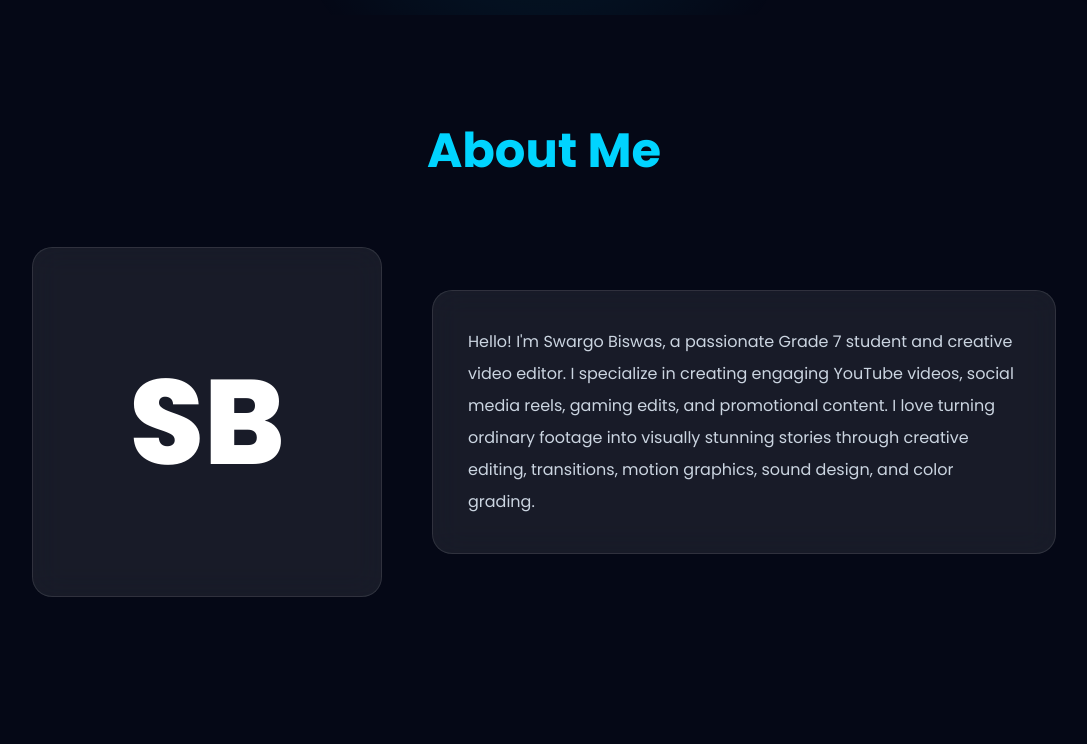
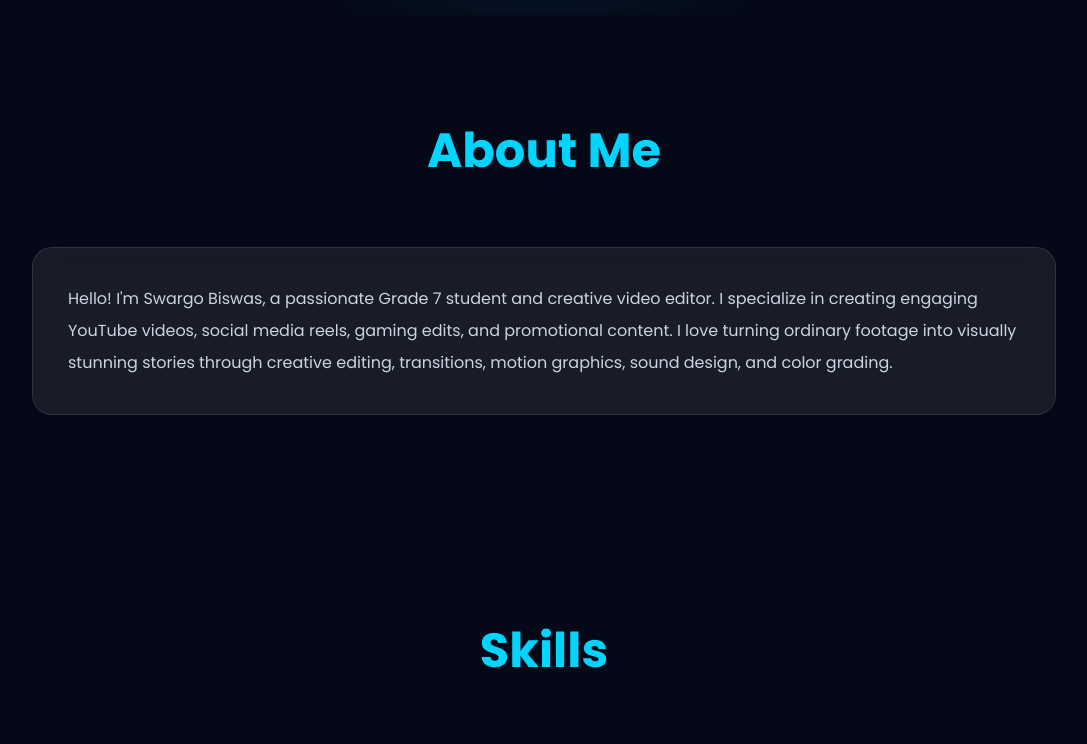
Before and after one commit to Sujit02022013/Swargo, a plain HTML site: page index.html in a window 1280 px wide. Shown: the part 785-1529 px from the top of the page, without its empty margins (96-1183 px from the left). Drawn offline with Linux system fonts and the light colour scheme.

Commit message:
Update index.html

```diff
--- a/index.html
+++ b/index.html
@@ -195,22 +195,6 @@ section{
 }
 
 /* About */
-.about{
-    display:grid;
-    grid-template-columns:350px 1fr;
-    gap:50px;
-    align-items:center;
-}
-
-.profile{
-    height:350px;
-    display:flex;
-    align-items:center;
-    justify-content:center;
-    font-size:120px;
-    font-weight:800;
-}
-
 .about-content{
     padding:35px;
 }
@@ -381,10 +365,6 @@ footer{
 font-size:3rem;
 }
 
-.about{
-grid-template-columns:1fr;
-}
-
 nav ul{
 display:none;
 }
@@ -430,11 +410,6 @@ videos that attract attention and leave a lasting impact.
 <section id="about" class="reveal">
 <h2 class="section-title">About Me</h2>
 
-<div class="about">
-<div class="profile glass">
-SB
-</div>
-
 <div class="about-content glass">
 <p>
 Hello! I'm Swargo Biswas, a passionate Grade 7 student and
@@ -446,7 +421,6 @@ I love turning ordinary footage into visually stunning
 stories through creative editing, transitions, motion graphics,
 sound design, and color grading.
 </p>
-</div>
 </div>
 </section>
 
```
